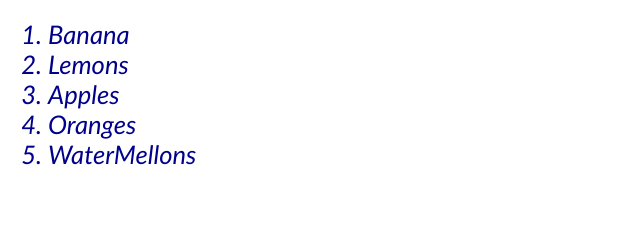
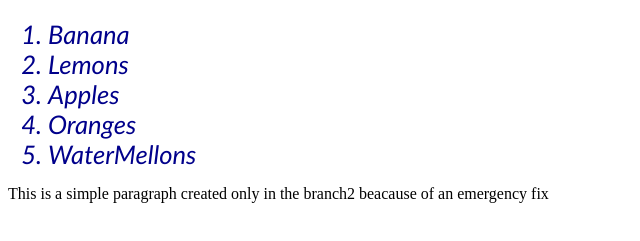
Before and after one commit to pipiskal/Learning-Git, a plain HTML site: page index.html in a window 1280 px wide. Shown: the part 61-302 px from the top of the page, without its empty margins (0-640 px from the left). Drawn offline with Linux system fonts and the light colour scheme.

Commit message:
emergency branch2

```diff
--- a/index.html
+++ b/index.html
@@ -17,6 +17,10 @@
         <li class="food-list-item">Oranges</li>
     </ol>
 
+    <p>This is a simple paragraph created only in the branch2
+        beacause of an emergency fix
+    </p>
+
     <script src="index.js"></script>
 </body>
 </html>
```
